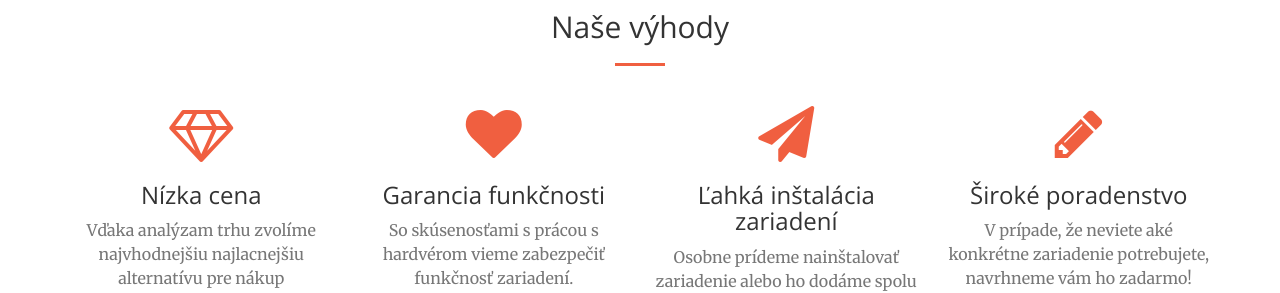
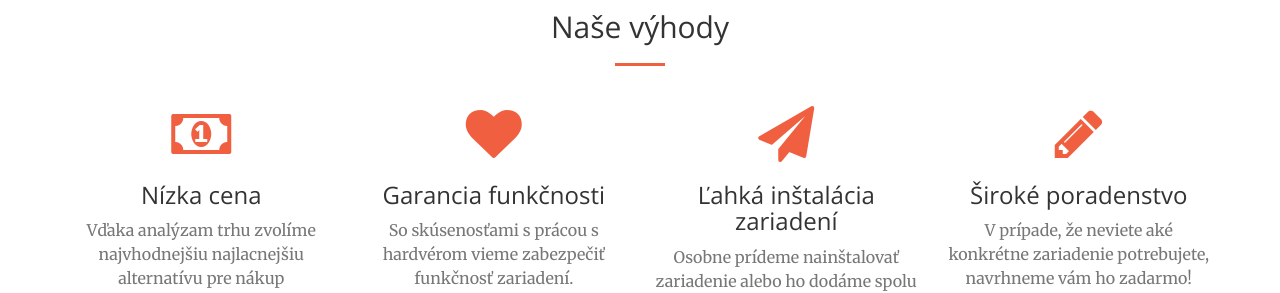
Before and after one commit to mike58smile/..., a Jekyll site: the page built from index.html, in a window 1280 px wide and 900 px high, scrolled down 1282 px. Shown: the part 150-443 px from the top of the window. Built offline with Jekyll 4.4.1, drawn with Linux system fonts in a browser that asks for light colours.

Commit message:
Update services.html

```diff
--- a/_includes/services.html
+++ b/_includes/services.html
@@ -11,7 +11,7 @@
         <div class="row">
             <div class="col-lg-3 col-md-6 text-center">
                 <div class="service-box">
-                    <i class="fa fa-4x fa-diamond wow bounceIn text-primary"></i>
+                    <i class="fa fa-4x fa-money wow bounceIn text-primary"></i>
                     <h3>Nízka cena</h3>
                     <p class="text-muted">Vďaka analýzam trhu zvolíme najvhodnejšiu najlacnejšiu alternatívu pre nákup komponentov.</p>
                 </div>
```
